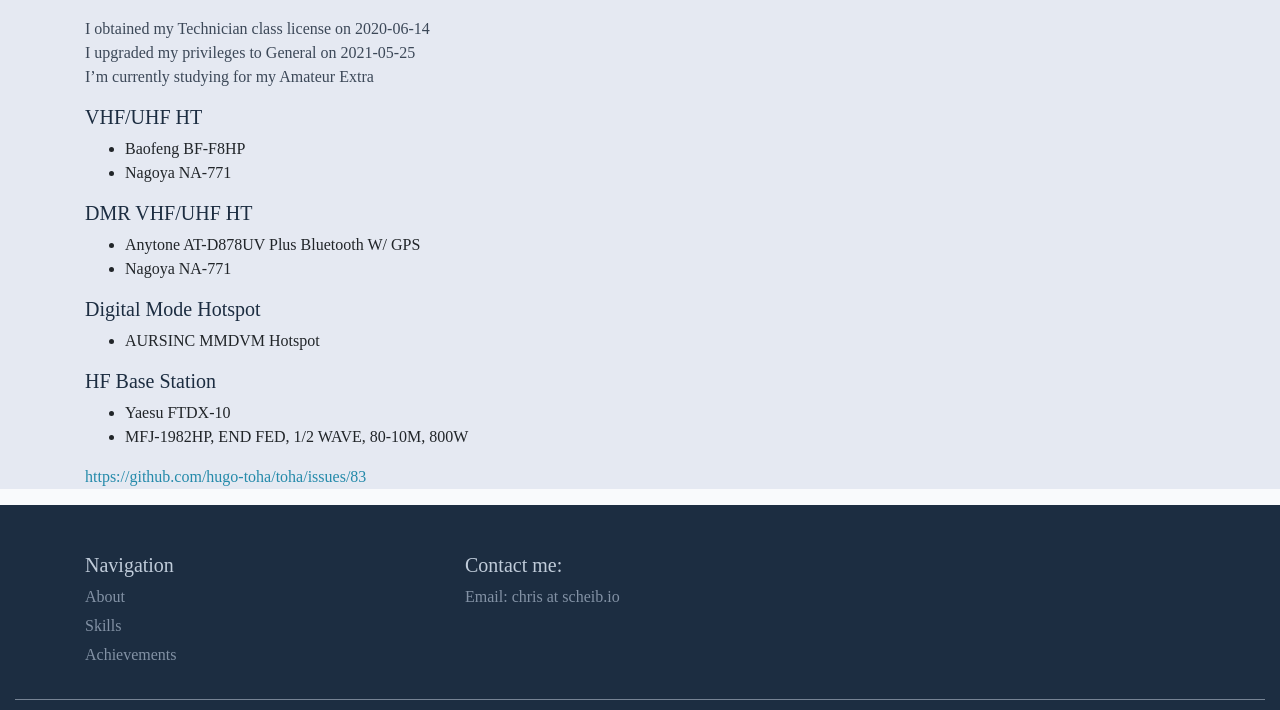
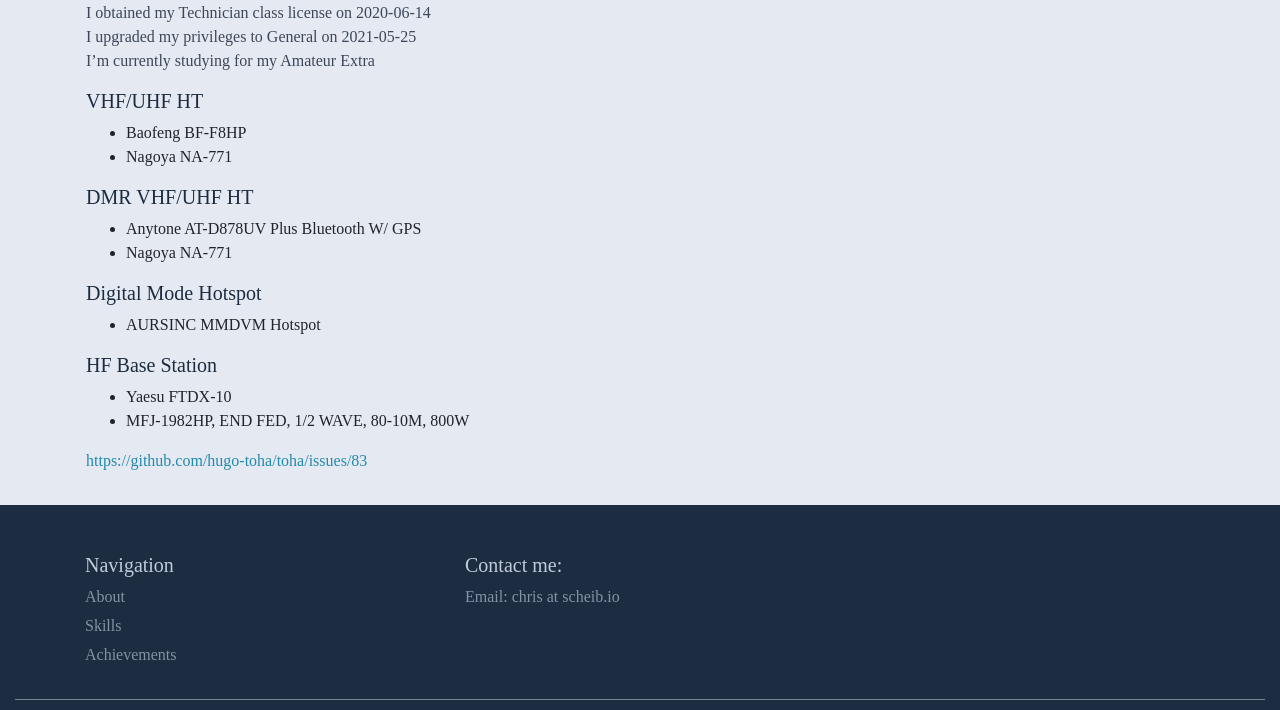
Before and after one commit to cscheib/cscheib.github.io, a plain HTML site: page radio/index.html in a window 1280 px wide. Shown: the part 183-893 px from the top of the page. Drawn offline with Linux system fonts and the light colour scheme; a web font is replaced by a local one.

Commit message:
deploy: cscheib/scheib_io@67cfaad7bd3140c85a0b5a89887fdaf06e487ace

```diff
--- a/css/sections/radio.css
+++ b/css/sections/radio.css
@@ -1,7 +1,8 @@
 .initial-navbar {
   background-color: #1c2d41;
 }
-
-div.container.radio-content {
-  padding-top: 80px;
+.radio-content {
+  width: 100%;
+  padding: 1rem;
+  padding-top: 4rem;
 }
```
